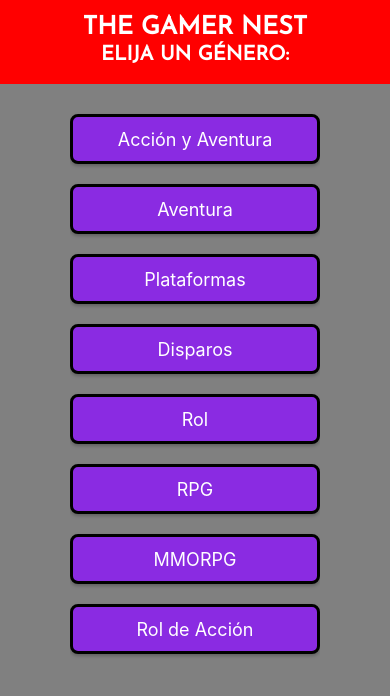
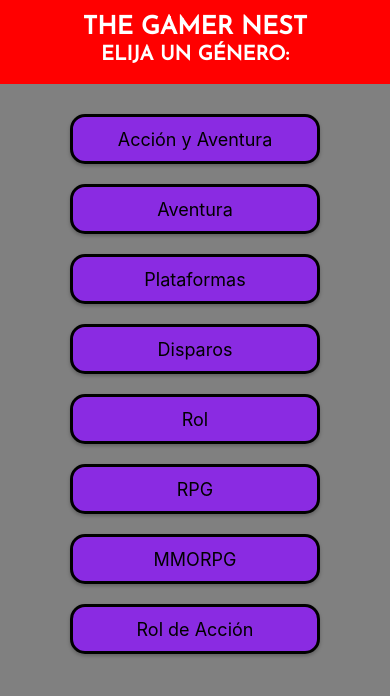
Before and after one commit to Maritt0/NewApp, a React Native app: screen / in a window 390 px wide. Shown: the top 696 px of the page. Built offline with nearby package versions, Linux system fonts and the light colour scheme.

Commit message:
Update GenreItem.jsx

```diff
--- a/src/Components/GenreItem.jsx
+++ b/src/Components/GenreItem.jsx
@@ -1,27 +1,37 @@
-import { Pressable, StyleSheet, Text } from 'react-native'
+import { Pressable, StyleSheet, Text, View, useWindowDimensions } from 'react-native'
 import React from 'react'
 import Card from './Card'
 
 const GenreItem = ({
   item,
-  setGenreSelected
+  navigation
 }) => {
+  const {width} = useWindowDimensions()
   return (
-    <Pressable
-      onPress={()=>setGenreSelected(item)}
-    >
-      <Card>
-          <Text style={styles.textGenre}>{item}</Text>
-      </Card>
-    </Pressable>
+    <View style = {{width: width, alignItems: 'center'}}>
+      <Pressable
+        onPress={()=>navigation.navigate('ItemListGenre', {genre: item})}
+      >
+        <Card
+          additionalStyle={styles.additionalStyle}
+        >
+            <Text style={styles.textGenre}>{item}</Text>
+        </Card>
+      </Pressable>
+    </View>
   )
 }
 
 export default GenreItem
 
 const styles = StyleSheet.create({
+    wrapper: {
+      width: '100%',
+    },
     textGenre: {
-        fontSize: 18,
-        color:'white',
+        fontSize: 18
+    },
+    additionalStyle: {
+      borderRadius: 15
     }
 })
```
